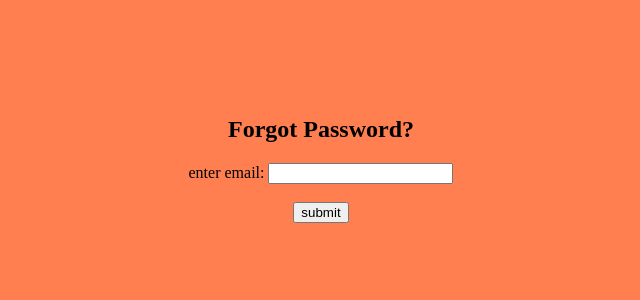
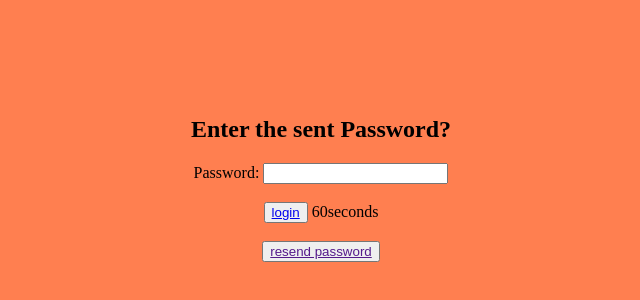
Before and after one commit to Huzaifa-Owais/PRASHN, a plain HTML site: page html/fpassword1.html in a window 1280 px wide. Shown: the part 154-454 px from the top of the page, without its empty margins (319-959 px from the left). Drawn offline with Linux system fonts and the light colour scheme.

Commit message:
changes in fpassword, fpassword1, login

```diff
--- a/html/fpassword1.html
+++ b/html/fpassword1.html
@@ -4,15 +4,17 @@
     <meta charset="UTF-8">
     <meta http-equiv="X-UA-Compatible" content="IE=edge">
     <meta name="viewport" content="width=device-width, initial-scale=1.0">
-    <title>Forget Password</title>
+    <title>Enter Password</title>
 </head>
 <body>
-    <div class="forgot">
+    <div class="forgett">
 
         <form action="" method="">
-            <h2>Forgot Password?</h2>
-            enter email: <input type="text" id="" name="" value=""><br><br>
-            <button>submit</button>
+            <h2>Enter the sent Password?</h2>
+            Password: <input type="password" id="" name="" value=""><br><br>
+            <button><a href="index.html">login</a></button>
+            <span id="countdown">60</span>second<span id="plural">s</span><br><br>
+            <button><a href="">resend password</a></button>
         </form>
     </div>
 <style>
@@ -20,7 +22,7 @@
         background-color: coral;
 
     }
-.forgot{
+.forgett{
     display: flex;
     text-align: center;
     justify-content: center;
```
Also changed, not shown: html/fpassword.html (+1 -1 lines), html/login.html (+6 -6 lines).
